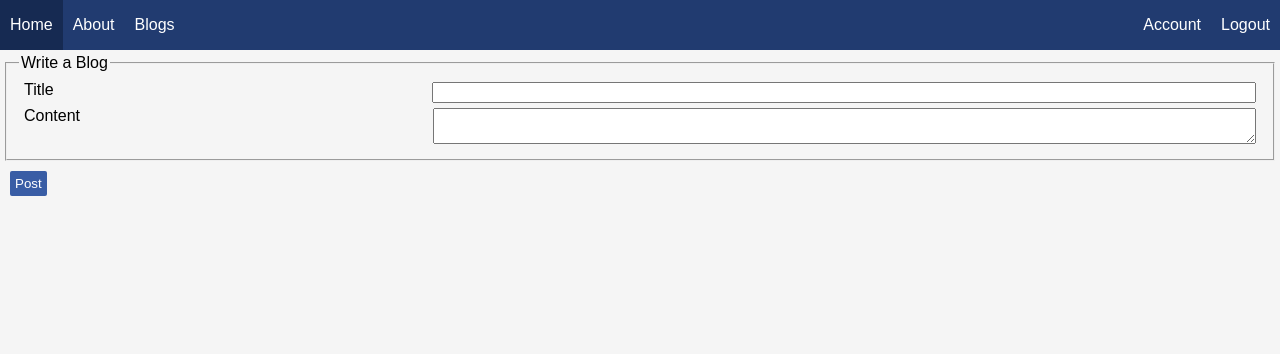
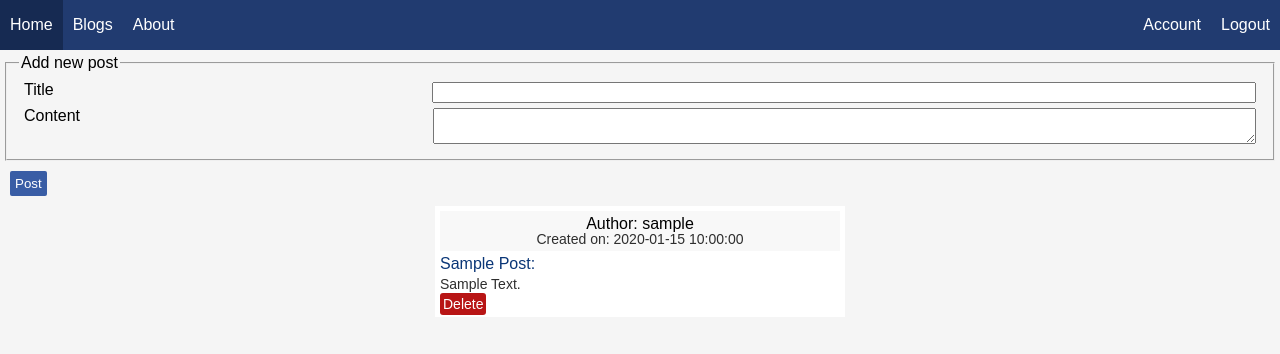
Before and after one commit to rhlajaykumar/flask_blog_engine, a Flask app: page /blog in a window 1280 px wide. Shown: the top 354 px of the page. Run offline with Flask 2, Linux system fonts and the light colour scheme; the first user in the database is signed in; tables that the repository leaves empty hold one stand-in row (Sample ...).

Commit message:
flask blogging engine

```diff
--- a/flask_tutorial/__init__.py
+++ b/flask_blog/__init__.py
@@ -22,4 +22,4 @@ login_manager = LoginManager(app)
 # inorder to redirect to login page if the page to access requres user tobe logged in
 login_manager.login_view = 'login'
 
-from flask_tutorial import routes
+from flask_blog import routes
--- a/flask_tutorial/models.py
+++ b/flask_blog/models.py
@@ -1,6 +1,6 @@
 from datetime import datetime
 # login manager manges the user session
-from flask_tutorial import db, login_manager
+from flask_blog import db, login_manager
 # to provide fuctionality like is_user_active, etc
 from flask_login import UserMixin
 
--- a/flask_tutorial/routes.py
+++ b/flask_blog/routes.py
@@ -1,7 +1,7 @@
 from flask import render_template, url_for, flash, redirect, request
-from flask_tutorial.forms import RegistrationForm, LoginForm, UpdateAccountForm, BlogPostForm
-from flask_tutorial.models import User, Post
-from flask_tutorial import app, db, bcrypt
+from flask_blog.forms import RegistrationForm, LoginForm, UpdateAccountForm, BlogPostForm
+from flask_blog.models import User, Post
+from flask_blog import app, db, bcrypt
 from flask_login import login_user, current_user, logout_user, login_required
 
 
@@ -18,7 +18,7 @@ posts = [
 @app.route('/')
 @app.route('/home')
 def home():
-    posts = current_user.posts
+    posts = Post.query.all()
     return render_template("home.html", posts=posts)
 
 
@@ -80,10 +80,24 @@ def account():
     return render_template('account.html', title='Accoont', image_file=image_file, form=form)
 
 @app.route('/blog', methods=['GET', 'POST'])
+@login_required
 def blog():
     form  = BlogPostForm()
+    posts = current_user.posts
     if form.validate_on_submit():
         post = Post(title=form.title.data, content=form.content.data, user_id=current_user.id)
         db.session.add(post)
         db.session.commit()
-    return render_template('blog.html', title="Blog", form=form)
+        return redirect(url_for('blog'))
+    return render_template('blog.html', title="Blog", form=form, posts=posts)
+
+@app.route('/remove/<post_id>')
+def remove_post(post_id):
+    post = Post.query.filter_by(id=post_id).first()
+    if post.user_id == current_user.id:
+        Post.query.filter_by(id=post_id).delete()
+        db.session.commit()
+        return redirect(url_for('blog'))
+    else:
+        flash("post cannot be deleted", "danger")
+    return redirect(url_for('blog'))
--- a/flask_tutorial/static/styles/main.css
+++ b/flask_blog/static/styles/main.css
@@ -110,14 +108,39 @@ a{
     padding: 5px;
 }
 
-.blog {
+.post {
     max-width: 400px;
     background-color: white;
     margin: 5px auto;
     padding: 5px;
 }
 
-.blog p {
+.post .post-info {
+    text-align: center;
+    padding: 5px;
+    background-color: rgb(248, 248, 248);
+    margin-bottom: 5px;
+}
+
+.post .post-title {
+    color: rgb(10, 54, 119);
+    margin-bottom: 5px;
+    text-transform: capitalize;
+}
+.post .post-content {
+    margin-bottom: 5px;
+    text-transform: capitalize;
+}
+
+.post .delete-post {
+    padding: 3px;
+    background-color: rgb(184, 21, 21);
+    color: white;font-size: 14px;
+    border-radius: 3px;
+
+}
+
+.post p {
     font-size: 14px;
     color: rgb(46, 46, 46);
 }
--- a/flask_tutorial/templates/account.html
+++ b/flask_blog/templates/account.html
@@ -2,7 +2,6 @@
 {% block content %}
     <div class="content-section">
         <div class="media">
-            <img class="rounded-circle profile-img" src={{ img_file }}>
             <div class="media-body">
                 <h2 class="account-heading">{{ current_user.username }}</h2>
                 <p class="account-heading">{{ current_user.email }}</p>
--- a/flask_tutorial/templates/blog.html
+++ b/flask_blog/templates/blog.html
@@ -3,7 +3,7 @@
     <form method='POST' action=''>
         {{ form.hidden_tag() }}
         <fieldset class="form-group">
-            <legend>Write a Blog</legend>
+            <legend>Add new post</legend>
             <div class="form-item">
                 {{ form.title.label(class="form-label") }}
                 {% if form.title.errors %}
@@ -35,4 +35,15 @@
             {{ form.submit(class="register-btn") }}
         </div>
     </form>
-{% endblock content %}
+    {% for post in posts %}
+        <div class="post">
+            <div class="post-info">
+                <h3>Author: {{ post.author.username }}</h3>
+                <p>Created on: {{ post.date_posted }} <p>
+            </div>
+            <h3 class="post-title">{{ post.title }}:</h3>
+            <p class="post-content">{{ post.content }}</p>
+            <a href="{{ url_for("remove_post", post_id=post.id) }}" class="delete-post"> Delete</a>
+        </div>
+    {% endfor %}
+{% endblock content %}}
--- a/flask_tutorial/templates/layout.html
+++ b/flask_blog/templates/layout.html
@@ -20,8 +20,10 @@
         <div id="navbar">
             <ul class="navbar-left">
                 <li class="nav-item"><a href="{{ url_for('home') }}">Home</a></li>
+                {% if current_user.is_authenticated %}
+                    <li class="nav-item"><a href="{{ url_for('blog') }}">Blogs</a></li>
+                {% endif %}
                 <li class="nav-item"><a href="{{ url_for('about') }}">About</a></li>
-                <li class="nav-item"><a href="{{ url_for('blog') }}">Blogs</a></li>
             </ul>
             <ul class="navbar-right">
                 {% if current_user.is_authenticated %}
--- /dev/null
+++ b/flask_blog/templates/remove.html
@@ -0,0 +1,6 @@
+{% extends 'layout.html' %}
+{% block content %}
+    <h3 class="home-heading">Posts</h3>
+
+
+{% endblock content %}
--- a/run.py
+++ b/run.py
@@ -1,4 +1,4 @@
-from flask_tutorial import app
+from flask_blog import app
 
 
 if __name__ == "__main__":
```
Also changed, not shown: other parts of flask_blog/static/styles/main.css (+0 -10 lines), flask_blog/forms.py (renamed from flask_tutorial/forms.py, +13 -7 lines), flask_blog/templates/home.html (added, +14 -0 lines), flask_tutorial/templates/home.html (deleted, +0 -11 lines), flask_blog/static/profile_pics/default.jpg (renamed from flask_tutorial/static/profile_pics/default.jpg), flask_blog/templates/about.html (renamed from flask_tutorial/templates/about.html), flask_blog/templates/login.html (renamed from flask_tutorial/templates/login.html), flask_blog/templates/register.html (renamed from flask_tutorial/templates/register.html).
